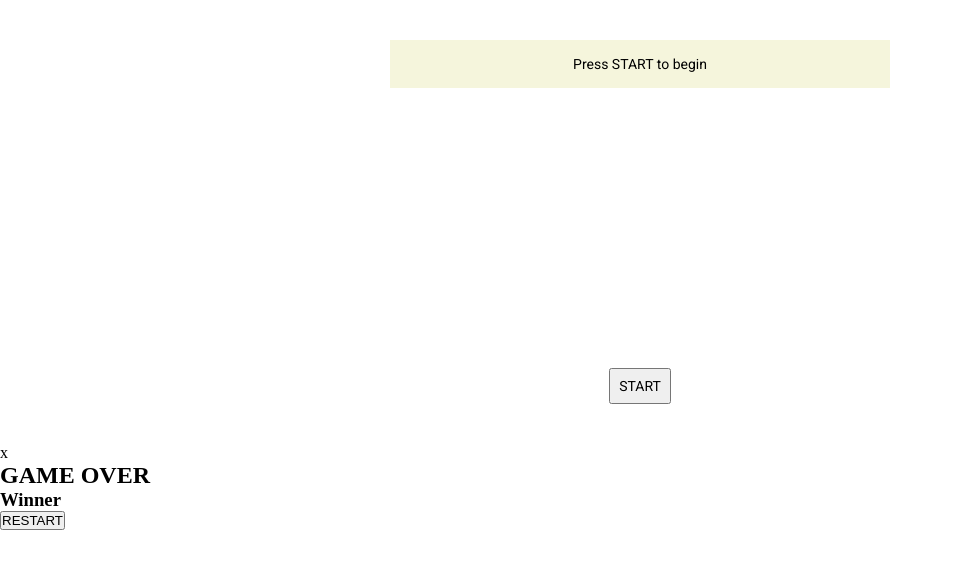
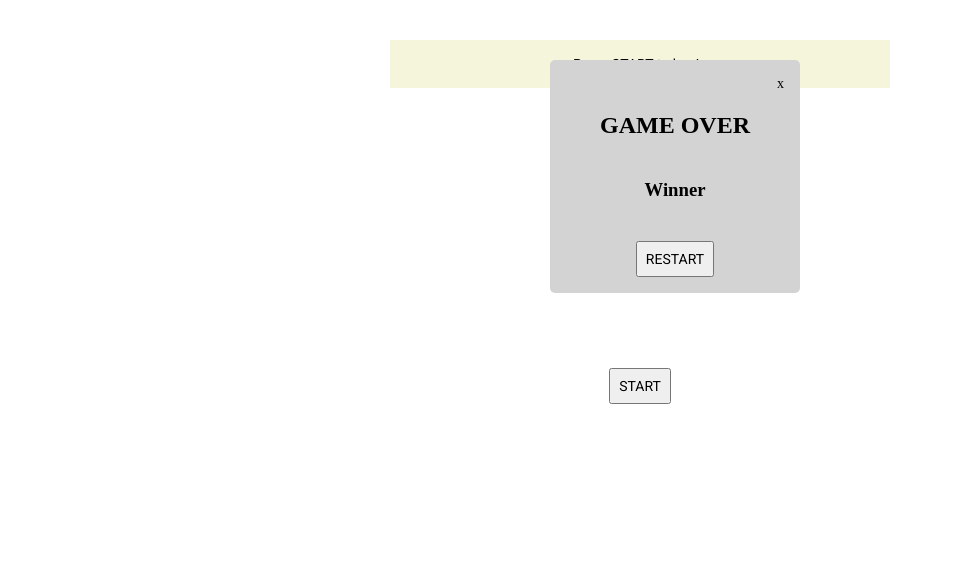
Before and after one commit to asiill/battleship-game, a plain HTML site: page index.html in a window 1280 px wide. Shown: the whole page, without its empty margins (0-953 px from the left). Drawn offline with Linux system fonts and the light colour scheme.

Commit message:
Add styles for winner-container

```diff
--- a/style.css
+++ b/style.css
@@ -81,8 +81,50 @@ body {
     gap: 10px;
 }
 
-#button-container>button {
+#start-btn {
     font-size: var(--fs-base);
     font-family: var(--ff-base);
     padding: var(--padding-btn);
 }
+
+#winner-container {
+    position: fixed;
+    z-index: 1;
+    top: 20px;
+    left: 550px;
+
+    width: 250px;
+    margin: 40px auto;
+    padding: var(--padding-base);
+    border-radius: 5px;
+    background-color: lightgray;
+
+    display: flex;
+    flex-direction: column;
+    gap: 20px;
+}
+
+#winner-content {
+    display: flex;
+    flex-direction: column;
+    align-items: center;
+    gap: 40px;
+}
+
+.close {
+    font-size: var(--fs-base);
+    color: black;
+    float: right;
+}
+
+.close:hover,
+.close:focus {
+    color: red;
+    cursor: pointer;
+}
+
+#restart-btn {
+    font-size: var(--fs-base);
+    font-family: var(--ff-base);
+    padding: var(--padding-btn);
+}
```
